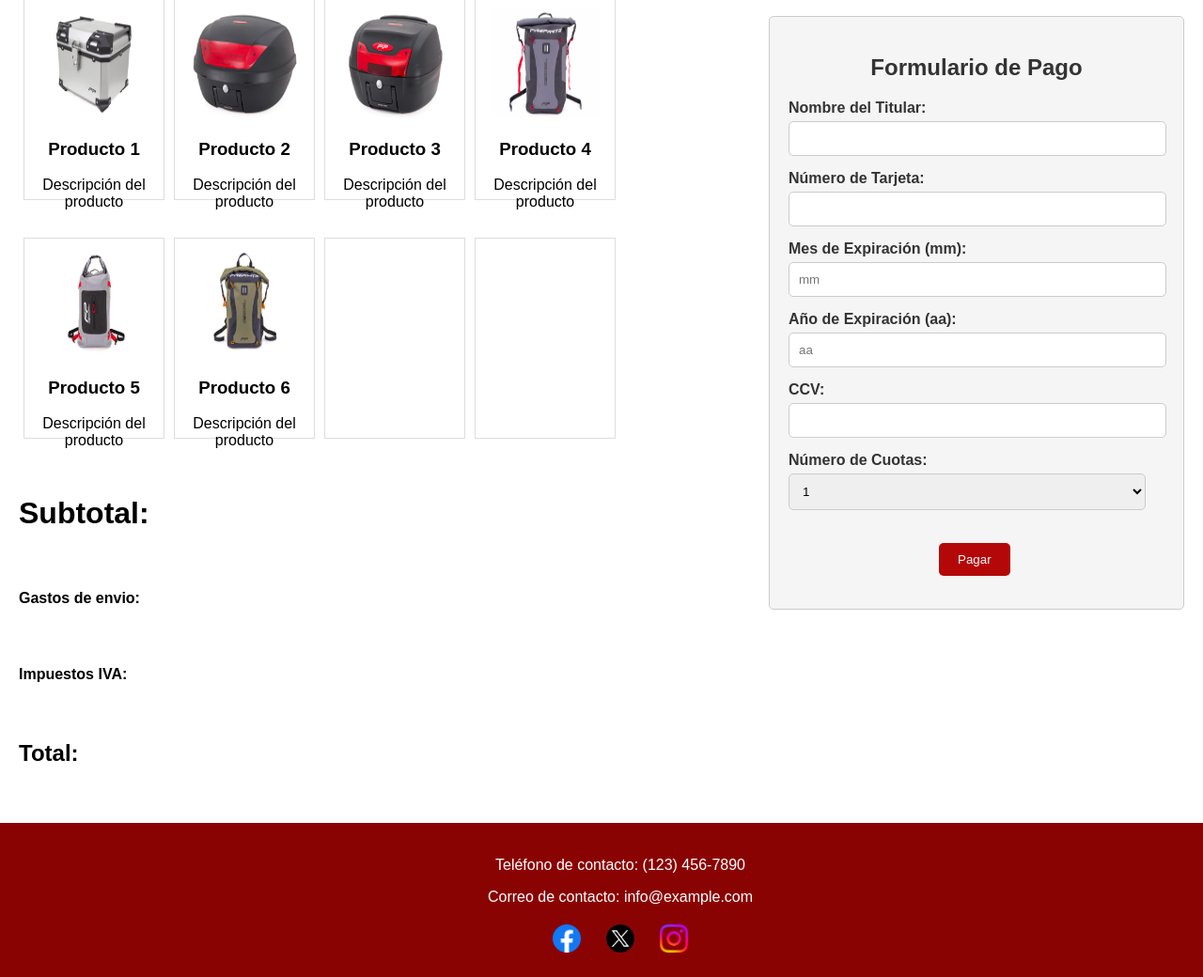
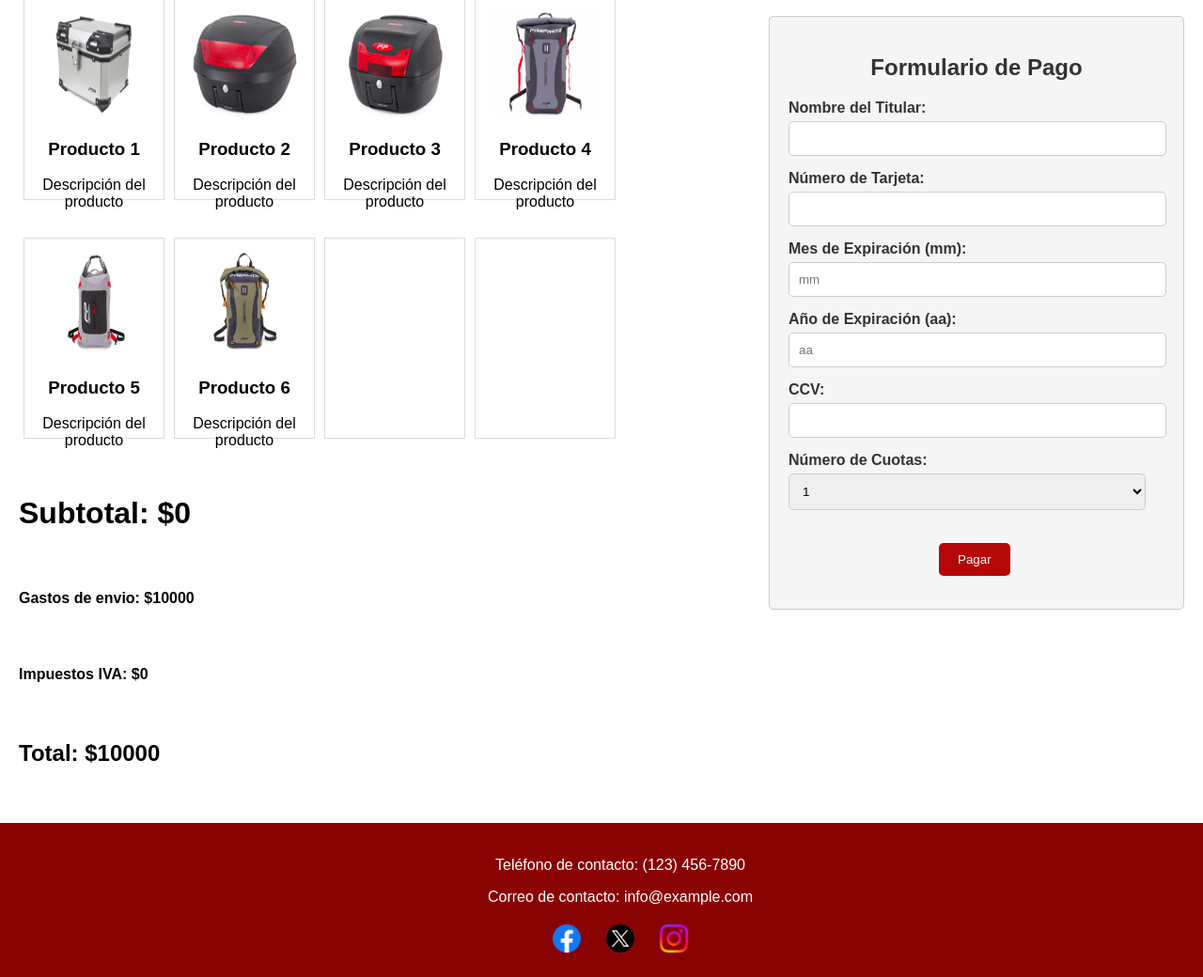
Before and after one commit to DFDev3/Shopcart, a PHP site: page /PortalDePago.php in a window 1280 px wide. Shown: the part 208-1248 px from the top of the page at 94% size. Run offline with PHP 8.4, Linux system fonts and the light colour scheme.

Commit message:
Portal de pago + Resumen de compra

```diff
--- a/ShopCart/PortalDePago.php
+++ b/ShopCart/PortalDePago.php
@@ -1,5 +1,6 @@
 <!DOCTYPE html>
 <html lang="en">
+
 <head>
     <meta charset="UTF-8">
     <meta name="viewport" content="width=device-width, initial-scale=1.0">
@@ -110,16 +111,16 @@
         </div>
     </div>
     <div  class="product-row">
-        <h1>Subtotal: </h1><br>
+        <h1>Subtotal: $<span id="subt">0</span></h1><br>
     </div>
     <div class="product-row">
-        <h4>Gastos de envio:</h4>
+        <h4>Gastos de envio: $10000</h4>
     </div>
     <div class="product-row">
-        <h4>Impuestos IVA: </h4>
+        <h4>Impuestos IVA: $<span id="iva">0</span></h4>
     </div>
     <div class="product-row">
-        <h2> Total:</h2>
+        <h2> Total: $<span id="total">0</span></h2>
     </div>
 </div>
 
@@ -178,5 +179,36 @@
         <a href="https://www.instagram.com/denis.fedi/"><img src="../Media/instagram.png" alt="Instagram"></a>
     </div>
 </footer>
+<script>
+var subt = 0;
+var iva = 0.19;
+var valiva = 0;
+var total = 0;
+var totenvio = 0;
+function actualizarSubtotal() {
+    //CALCULOS NECESARIOS PARA EL SUBTOTAL
+    subt=total-(total*iva);
+    document.getElementById("subt").textContent = subt;
+};
+function actualizarIVA() {
+    //CALCULOS NECESARIOS PARA EL SUBTOTAL
+    valiva =total*iva;
+    document.getElementById("iva").textContent = valiva;
+};
+function actualizarTotal(){
+    //Aqui va el valor total de la suma de los productos
+}
+function actualizarTotEnvio(){
+    //Se suma el total con el envío y esto es lo que se muestra
+    totenvio=total+10000;
+    document.getElementById("total").textContent = totenvio;
+}
+
+// Llama a la función para mostrar el subtotal inicial (0)
+actualizarTotal();
+actualizarIVA();
+actualizarSubtotal();
+actualizarTotEnvio();
+</script>
 </body>
 </html>
```
